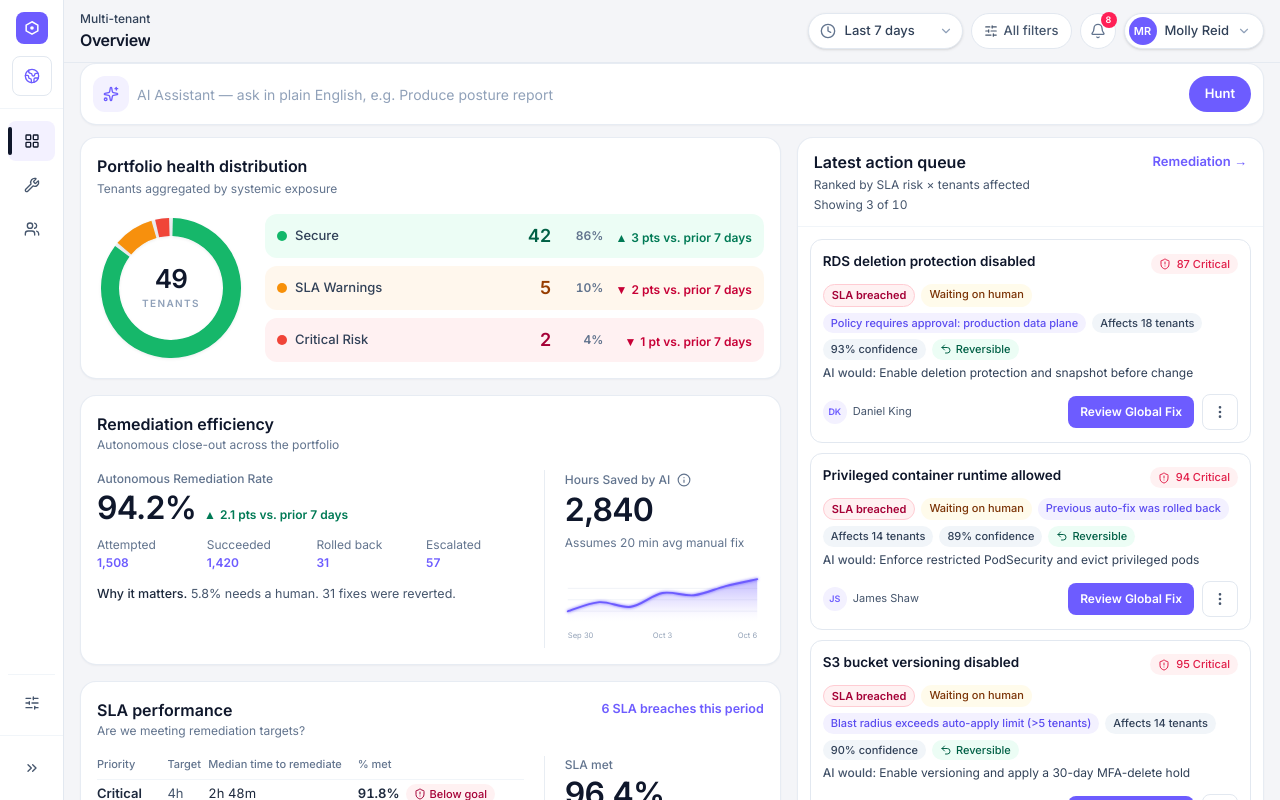
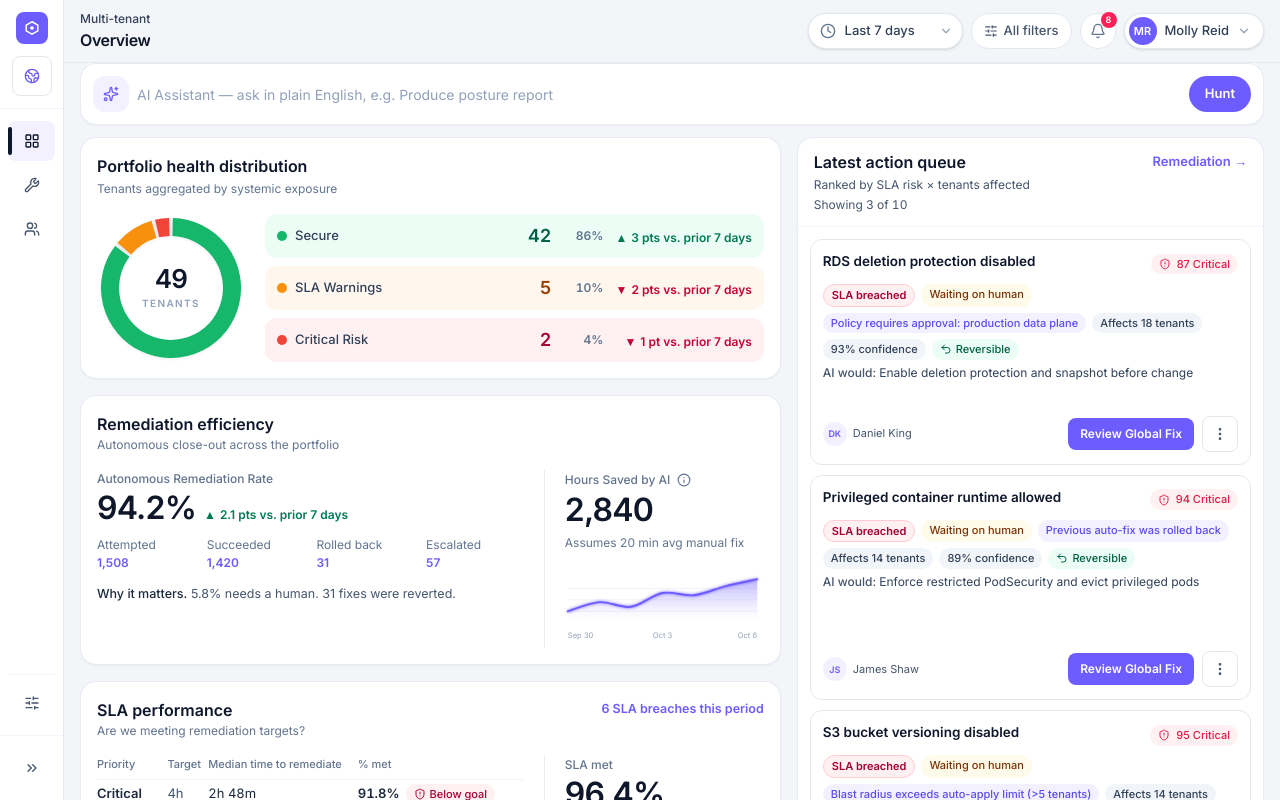
Before and after one commit to noampe15/beacon, a React (Vite) app: page / in a window 1280 px wide. Shown: the top 800 px of the page. Built offline with nearby package versions, Linux system fonts and the light colour scheme.

Commit message:
Stretch Multi-tenant Latest action queue rows evenly so they fill the Overview panel without changing its size.

```diff
--- a/src/components/ActionQueueRail.jsx
+++ b/src/components/ActionQueueRail.jsx
@@ -57,6 +57,7 @@ export default function ActionQueueRail({
 
   const selectedItems = ranked.filter((row) => checked.has(row.id))
   const tenant = scope === "tenant"
+  const fill = compact && !tenant
   const showingCount = visible.length
   const totalItems = ranked.length
   const title = compact ? "Latest action queue" : "Action queue"
@@ -178,17 +179,23 @@ export default function ActionQueueRail({
           </>
         )}
       </div>
-      <ul className="min-h-0 flex-1 space-y-2.5 overflow-y-auto scroll-smooth overscroll-contain p-3">
+      <ul
+        className={`min-h-0 flex-1 p-3 ${
+          fill
+            ? "flex flex-col gap-2.5 overflow-hidden"
+            : "space-y-2.5 overflow-y-auto scroll-smooth overscroll-contain"
+        }`}
+      >
         {loading
           ? (compact ? [1, 2, 3] : [1, 2, 3]).map((k) => (
-              <div key={k}>
+              <div key={k} className={fill ? "min-h-0 flex-1" : undefined}>
                 <QueueCardSkeleton />
               </div>
             ))
-          : visible.map((item, idx) => (
+          : visible.map((item) => (
               <div
                 key={item.id}
-                className="relative"
+                className={fill ? "relative flex min-h-0 w-full flex-1 flex-col" : "relative"}
               >
                 <QueueCard
                   item={item}
--- a/src/components/QueueCard.jsx
+++ b/src/components/QueueCard.jsx
@@ -45,6 +45,7 @@ export default function QueueCard({
   const extra = Math.max(0, (item.tenantCount ?? 0) - (item.tenantNames ?? []).length)
   const reasonChip = Boolean(item.reason && (scope === "tenant" || compact))
   const aiStatus = item.aiStatus ?? (scope === "tenant" ? null : "Waiting on human")
+  const fill = compact && scope !== "tenant"
 
   useEffect(() => {
     if (!menu) return
@@ -67,10 +68,10 @@ export default function QueueCard({
   return (
     <li
       className={`w-full rounded-xl border p-3 transition hover:border-slate-300 ${
-        selected ? "border-[#6d5cff]/40 bg-[#f7f6ff]" : "border-slate-200 bg-white"
-      }`}
+        fill ? "flex h-full min-h-0 flex-col" : ""
+      } ${selected ? "border-[#6d5cff]/40 bg-[#f7f6ff]" : "border-slate-200 bg-white"}`}
     >
-      <div className="flex min-w-0 items-start gap-2">
+      <div className={`flex min-w-0 ${fill ? "h-full min-h-0 flex-1 flex-col" : "items-start gap-2"}`}>
         {bulkMode && (
           <input
             type="checkbox"
@@ -80,7 +81,7 @@ export default function QueueCard({
             aria-label={`Select ${item.issue}`}
           />
         )}
-        <div className="min-w-0 flex-1">
+        <div className={`min-w-0 flex-1 ${fill ? "flex min-h-0 flex-1 flex-col" : ""}`}>
           <div className="flex items-start justify-between gap-2">
             <p className="min-w-0 text-[13.5px] font-semibold leading-snug text-slate-900">
               {item.issue}
@@ -139,7 +140,7 @@ export default function QueueCard({
             <span className="font-medium text-slate-600">AI would: </span>
             {item.fixSummary}
           </p>
-          <div className="mt-3 flex w-full items-center justify-between gap-2">
+          <div className={`flex w-full items-center justify-between gap-2 ${fill ? "mt-auto pt-3" : "mt-3"}`}>
             {item.owner ? (
               <span className="inline-flex min-w-0 items-center gap-1.5 truncate text-[11px] text-slate-600">
                 <span className="flex h-6 w-6 shrink-0 items-center justify-center rounded-full bg-[#f3f1ff] text-[9px] font-semibold text-[#6d5cff]">
```
